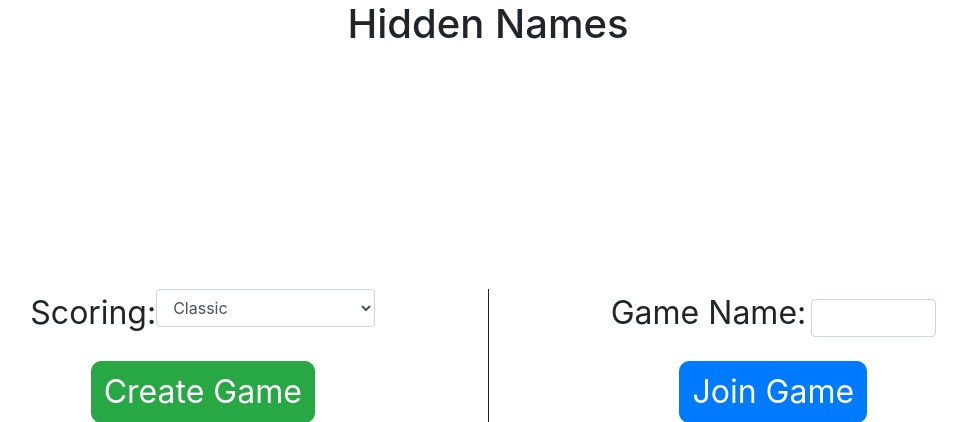
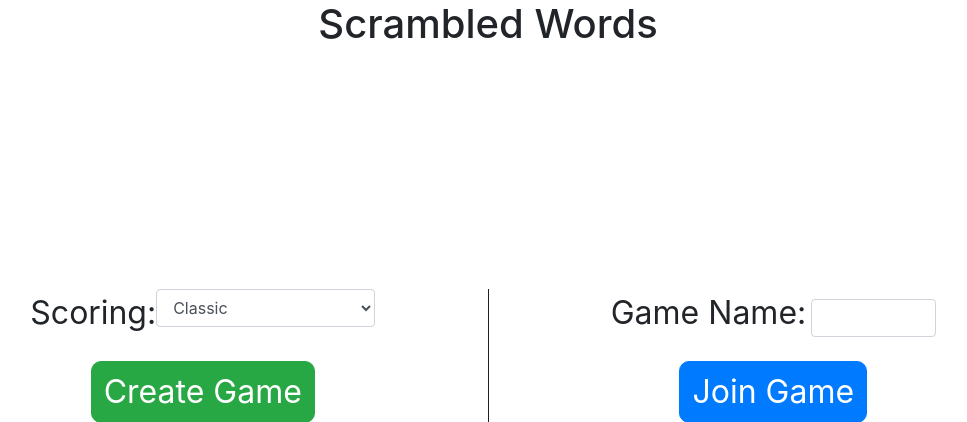
Before and after one commit to Tyler-Yates/scrambled-words, a Python web app: template application/templates/index.html in a window 1280 px wide. Shown: the top 422 px of the page, without its empty margins (152-1119 px from the left). Run offline with Jinja, Linux system fonts and the light colour scheme; the template is opened without the code that fills it, so the values that code supplies are empty.

Commit message:
Fix references to old game

```diff
--- a/application/templates/game.html
+++ b/application/templates/game.html
@@ -3,7 +3,7 @@
 <head>
     {% include 'head.html' %}
 
-    <title>{{ game_state.game_name }} - Hidden Names Game</title>
+    <title>{{ game_state.game_name }} - Scrambled Words</title>
 
     <link rel="stylesheet" href="{{ url_for('static', filename='game.css') }}">
     <script type="text/javascript" src="{{ url_for('static', filename='vendor/socketio.js') }}"></script>
--- a/application/templates/index.html
+++ b/application/templates/index.html
@@ -3,7 +3,7 @@
 <head>
     {% include 'head.html' %}
 
-    <title>Hidden Names Game</title>
+    <title>Scrambled Words Game</title>
 
     <link rel="stylesheet" href="{{ url_for('static', filename='index.css') }}">
     <script type="text/javascript">
@@ -17,7 +17,7 @@
 <body>
 <div class="container h-100">
     <div class="text-center">
-        <h1>Hidden Names</h1>
+        <h1>Scrambled Words</h1>
     </div>
     <div id="button_row" class="row h-75">
         <div id="new_game_column" class="col align-self-center text-center">
```
